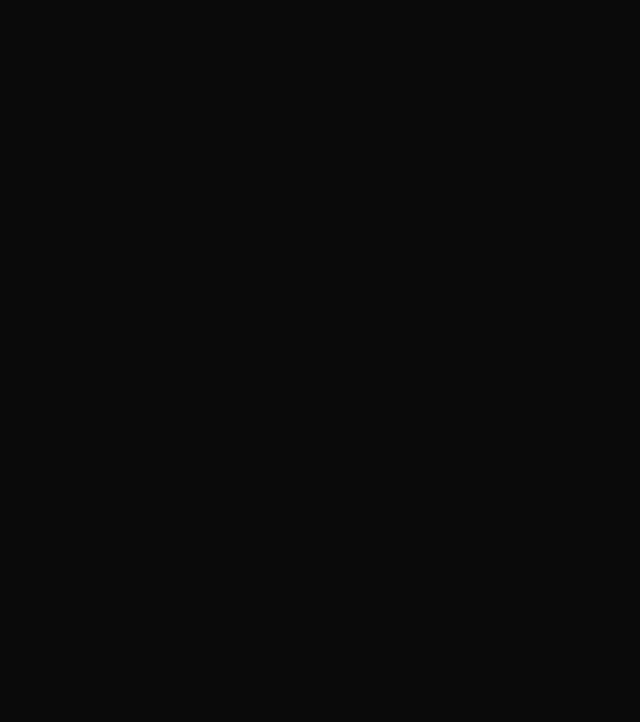
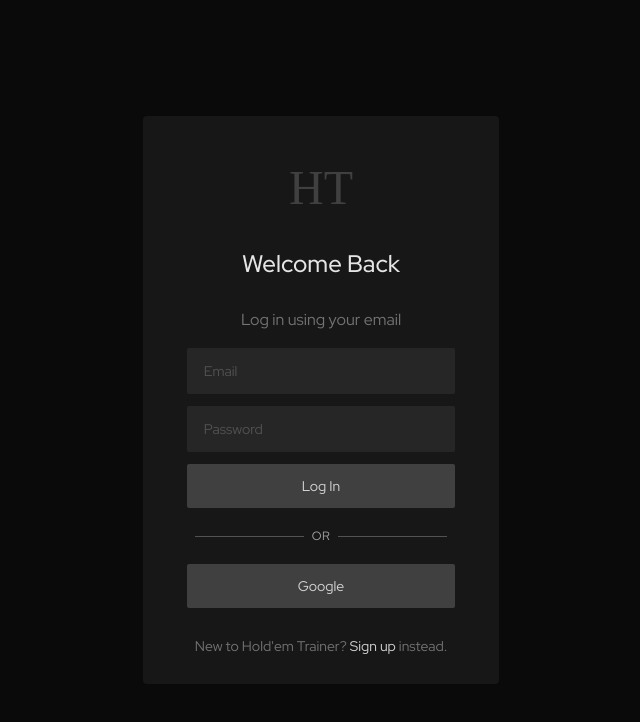
Before and after one commit to AlonLandmann/holdem-trainer-5, a Next.js app: page /login in a window 1280 px wide. Shown: the top 722 px of the page, without its empty margins (319-959 px from the left). Built offline with nearby package versions, Linux system fonts and the light colour scheme; a web font is replaced by a local one.

Commit message:
adjust login and sign up form

```diff
--- a/components/login/LoginRoot.js
+++ b/components/login/LoginRoot.js
@@ -1,7 +1,62 @@
+import { useState } from 'react'
+import Button from '../_common_/Button'
+import Input from '../_common_/Input'
+import Anchor from '../_common_/Anchor'
+
 export default function LoginRoot() {
+  const [email, setEmail] = useState('')
+  const [password, setPassword] = useState('')
+
   return (
-    <div>
-
+    <div className='min-h-screen p-3 flex justify-center items-center'>
+      <form className='max-w-96 pt-12 pb-7 px-11 bg-neutral-900 rounded flex flex-col items-center'>
+        <h1 className='font-decorative text-5xl text-neutral-700 mb-9'>
+          HT
+        </h1>
+        <h3 className='font-medium text-2xl mb-7'>
+          Welcome Back
+        </h3>
+        <p className='text-neutral-500 mb-4'>
+          Log in using your email
+        </p>
+        <div className='flex flex-col gap-3 w-full pb-5'>
+          <Input
+            name='email'
+            type='email'
+            placeholder='Email'
+            value={email}
+            onChange={e => setEmail(e.target.value)}
+          />
+          <Input
+            name='password'
+            type='password'
+            placeholder='Password'
+            value={password}
+            onChange={e => setPassword(e.target.value)}
+          />
+          <Button
+            utilClasses='w-full rounded-sm'
+            text='Log In'
+            type='submit'
+          />
+        </div>
+        <div className='flex items-center self-stretch gap-2 px-2'>
+          <div className='flex-grow bg-neutral-600 h-[1px]'></div>
+          <div className='text-xs text-neutral-400 tracking-wider'>
+            OR
+          </div>
+          <div className='flex-grow bg-neutral-600 h-[1px]'></div>
+        </div>
+        <div className='pt-5 pb-7 self-stretch'>
+          <Button
+            utilClasses='w-full rounded-sm'
+            text='Google'
+          />
+        </div>
+        <p className='text-sm text-neutral-500 px-2'>
+          New to Hold'em Trainer? <Anchor href='/signup' text='Sign up' /> instead.
+        </p>
+      </form>
     </div>
   )
 }
--- a/components/signup/SignupRoot.js
+++ b/components/signup/SignupRoot.js
@@ -61,7 +61,7 @@
             text='Google'
           />
         </div>
-        <p className='text-sm text-neutral-500'>
+        <p className='text-sm text-neutral-500 px-2'>
           Already have an account? <Anchor href='/login' text='Log in' /> instead.
         </p>
       </form>
```
